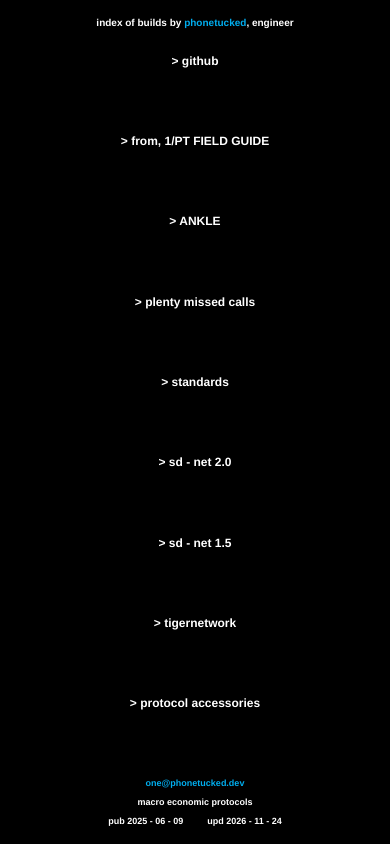
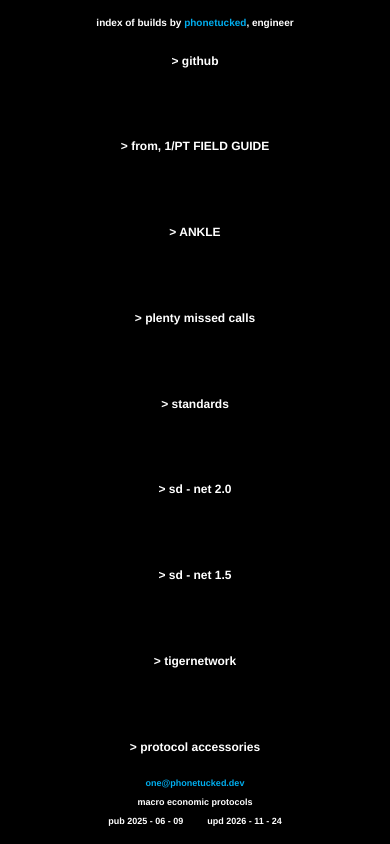
Before and after one commit to performance-tuned/phonetucked.dev, a Next.js app: page / in a window 390 px wide. Built offline with nearby package versions, Linux system fonts and the light colour scheme.

Commit message:
list spacing

```diff
--- a/src/app/kinds.module.css
+++ b/src/app/kinds.module.css
@@ -34,7 +34,7 @@
 @media (max-width: 640px) {
   .list {
     gap: 20px;
-    padding-top: 24px;
+    padding-block: 24px;
     font-size: 12px;
   }
 }
```
